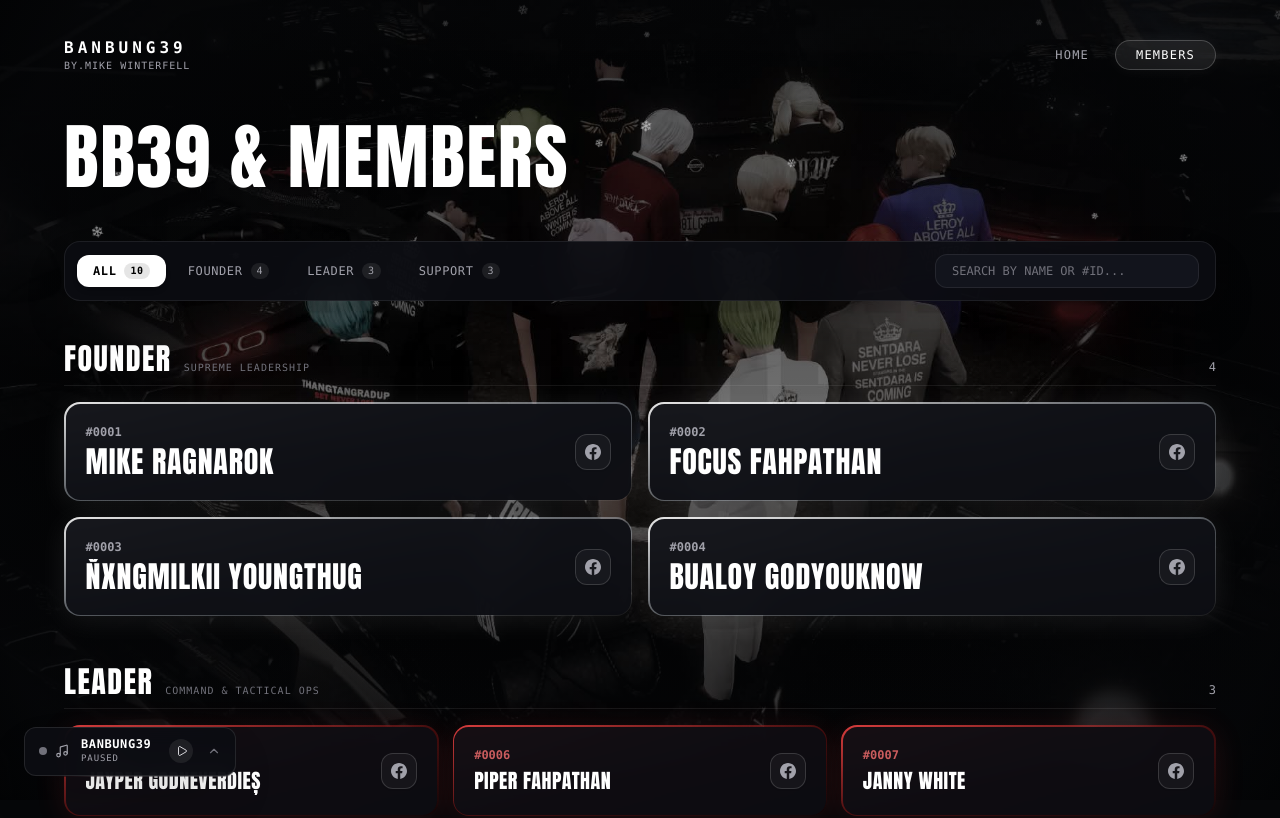
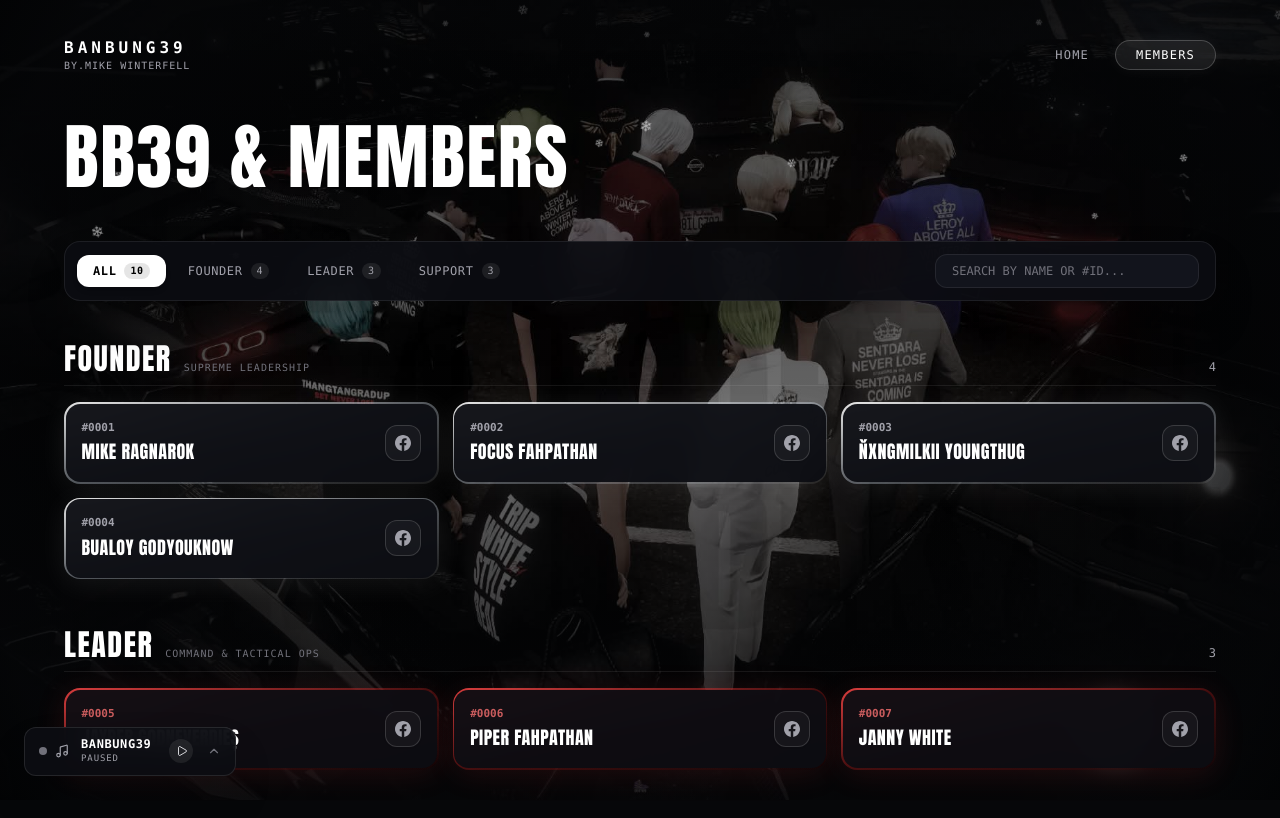
Before and after one commit to Orinn1/Banbung39, a Next.js app: page /members in a window 1280 px wide. Shown: the top 818 px of the page. Built offline with nearby package versions, Linux system fonts and the light colour scheme; a web font is replaced by a local one.

Commit message:
style(members): unify grid to 3 columns and scale down member name font while preserving Founder heading size

```diff
--- a/app/members/page.tsx
+++ b/app/members/page.tsx
@@ -218,12 +218,11 @@ export default function MembersPage() {
                   </span>
                 </div>
 
-                <div className="grid grid-cols-1 md:grid-cols-2 gap-4">
+                <div className="grid grid-cols-1 sm:grid-cols-2 lg:grid-cols-3 gap-3.5">
                   {founderList.map((m) => (
                     <MemberCard
                       key={m.id}
                       member={m}
-                      isFeatured
                     />
                   ))}
                 </div>
@@ -491,10 +490,8 @@ const renderRoleIcon = (icon: string) => {
 // Clean Typographic Member Card with Role Gradient Border
 function MemberCard({
   member,
-  isFeatured = false,
 }: {
   member: Member;
-  isFeatured?: boolean;
 }) {
   const theme = getRoleTheme(member.role);
   const popup = getPopupTheme(member.role);
@@ -503,16 +500,14 @@ function MemberCard({
     <div
       className={`p-[1.5px] rounded-2xl bg-gradient-to-br ${theme.borderGradient} ${theme.glow} transition-all duration-300 hover:-translate-y-0.5`}
     >
-      <div className="p-4 sm:p-5 rounded-[14.5px] bg-[#0C0D12]/95 backdrop-blur-md flex items-center justify-between gap-4 relative">
+      <div className="p-3.5 sm:p-4 rounded-[14.5px] bg-[#0C0D12]/95 backdrop-blur-md flex items-center justify-between gap-3.5 relative">
         <div className="min-w-0 flex-1">
-          <span className={`text-xs font-mono block mb-1 font-bold ${theme.idColor}`}>
+          <span className={`text-[11px] font-mono block mb-0.5 font-bold ${theme.idColor}`}>
             {member.memberId}
           </span>
           <h3
             style={{ fontFamily: 'var(--font-anton), "Anton", sans-serif' }}
-            className={`${
-              isFeatured ? 'text-2xl sm:text-3xl' : 'text-xl'
-            } font-anton tracking-wide text-white uppercase truncate`}
+            className="text-base sm:text-lg font-anton tracking-wide text-white uppercase truncate leading-tight"
           >
             {member.name}
           </h3>
```
